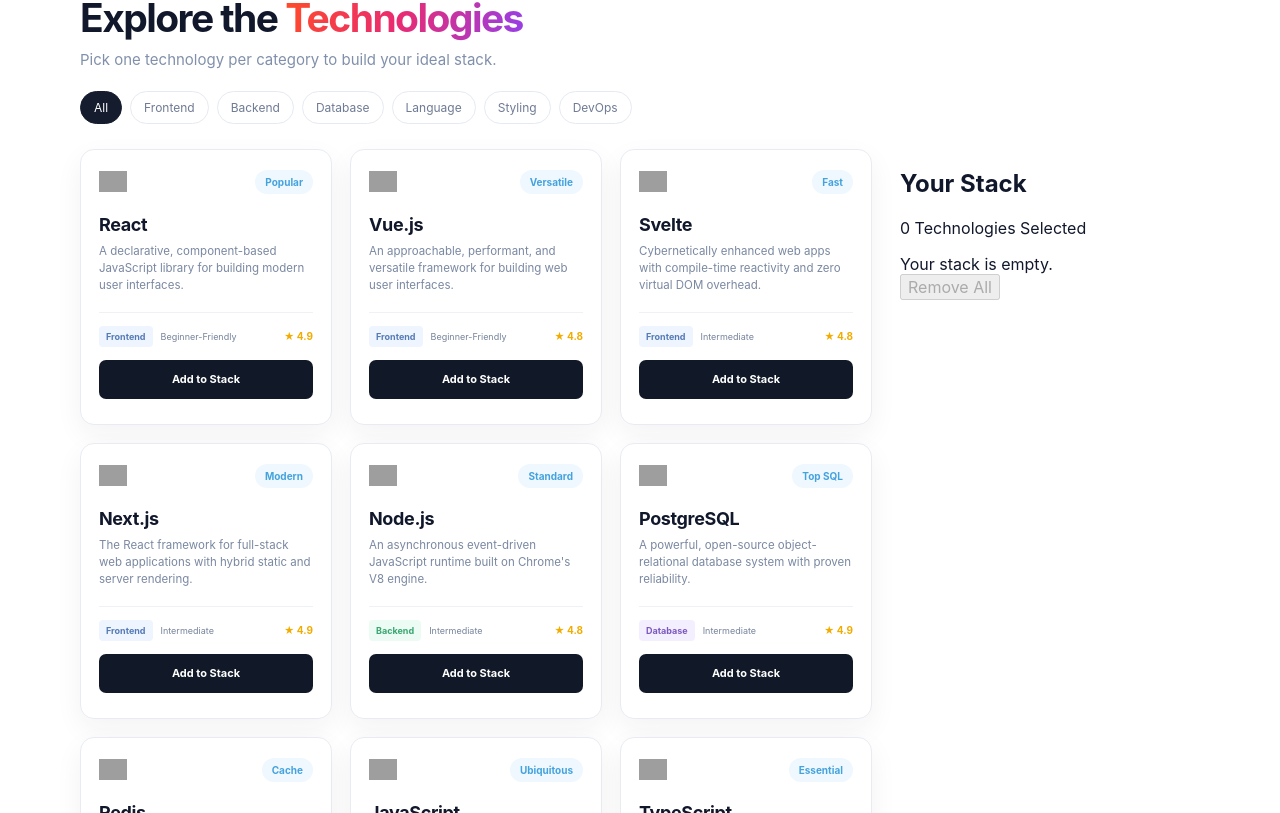
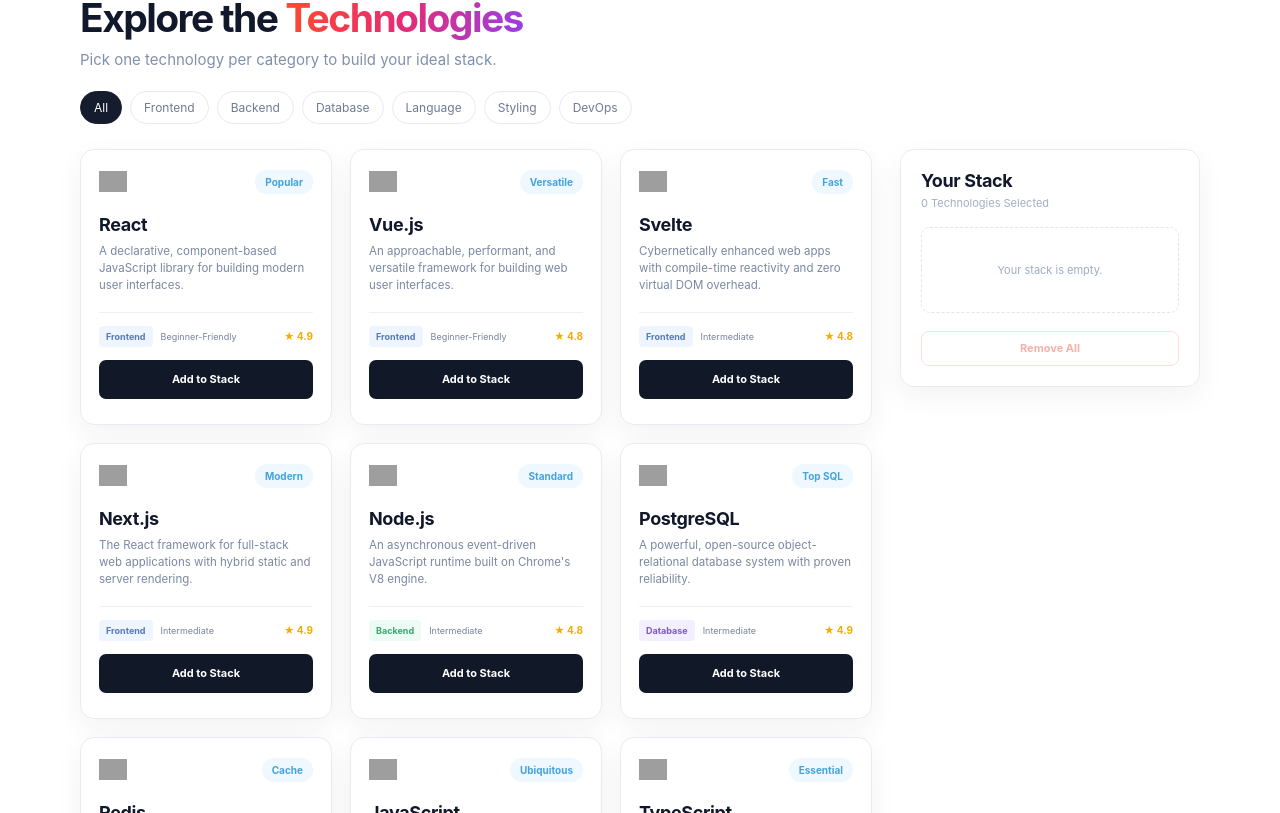
Before and after one commit to mhbsaim04/dev-stack-web, a React (Vite) app: page / in a window 1280 px wide. Shown: the part 807-1620 px from the top of the page. Built offline with nearby package versions, Linux system fonts and the light colour scheme; grey boxes are pictures that could not be loaded.

Commit message:
stack-list added

```diff
--- a/src/styles.css
+++ b/src/styles.css
@@ -468,3 +468,118 @@
   border-radius: 50%;
   animation: spin .8s linear infinite;
 }
+
+@keyframes spin {
+  to {
+    transform: rotate(360deg);
+  }
+}
+
+.stack-panel {
+  border: 1px solid #e8ecf2;
+  border-radius: 14px;
+  padding: 20px;
+  background: white;
+  box-shadow: var(--shadow);
+  position: sticky;
+  top: 98px;
+}
+
+.stack-heading h2 {
+  margin: 0;
+  font-size: 18px;
+  letter-spacing: -.02em;
+}
+
+.stack-heading p {
+  margin: 5px 0 17px;
+  color: #a2afc2;
+  font-size: 11px;
+}
+
+.stack-empty {
+  border: 1px dashed #dfe5ed;
+  border-radius: 9px;
+  min-height: 86px;
+  display: flex;
+  align-items: center;
+  justify-content: center;
+  color: #9eabc0;
+  font-size: 11px;
+}
+
+.stack-list {
+  display: flex;
+  flex-direction: column;
+  gap: 9px;
+}
+
+.stack-item {
+  min-height: 56px;
+  border: 1px solid #e6eaf0;
+  border-radius: 9px;
+  padding: 8px 10px;
+  display: grid;
+  grid-template-columns: 30px 1fr 20px;
+  gap: 9px;
+  align-items: center;
+}
+
+.stack-item img {
+  width: 28px;
+  height: 28px;
+  object-fit: contain;
+}
+
+.stack-item-info {
+  display: flex;
+  flex-direction: column;
+  min-width: 0;
+}
+
+.stack-item-info strong {
+  font-size: 11px;
+  white-space: nowrap;
+  overflow: hidden;
+  text-overflow: ellipsis;
+}
+
+.stack-item-info span {
+  font-size: 8px;
+  color: #95a1b4;
+  margin-top: 2px;
+}
+
+.remove-btn {
+  border: 0;
+  background: transparent;
+  color: #9aa8bc;
+  font-size: 23px;
+  line-height: 1;
+  padding: 0;
+}
+
+.remove-btn:hover {
+  color: #ef4d6f;
+}
+
+.remove-all {
+  width: 100%;
+  height: 35px;
+  margin-top: 18px;
+  border: 1px solid #ffb2a8;
+  color: #ef523d;
+  background: white;
+  border-radius: 8px;
+  font-size: 11px;
+  font-weight: 700;
+}
+
+.remove-all:disabled {
+  opacity: .45;
+}
+
+.footer {
+  border-top: 1px solid #edf0f5;
+  padding: 48px 0 20px;
+}
```
